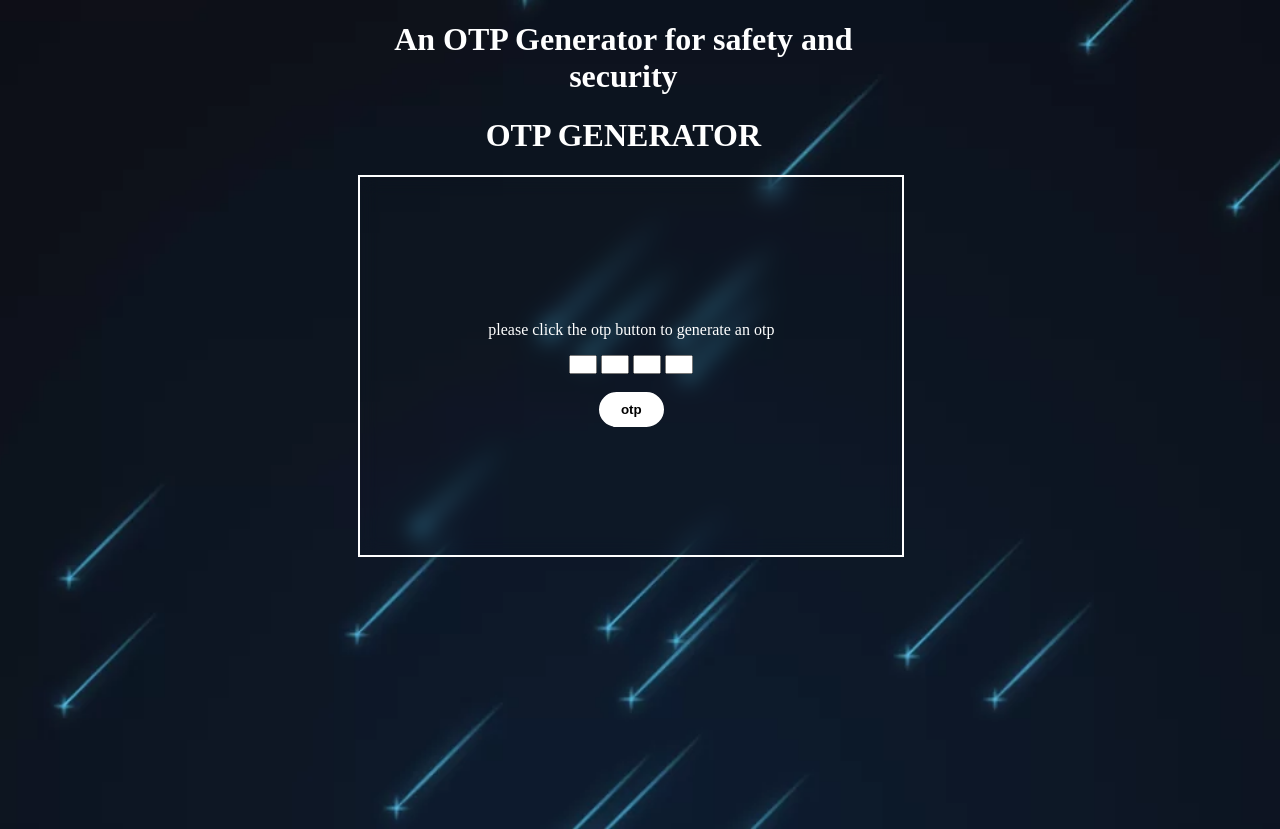
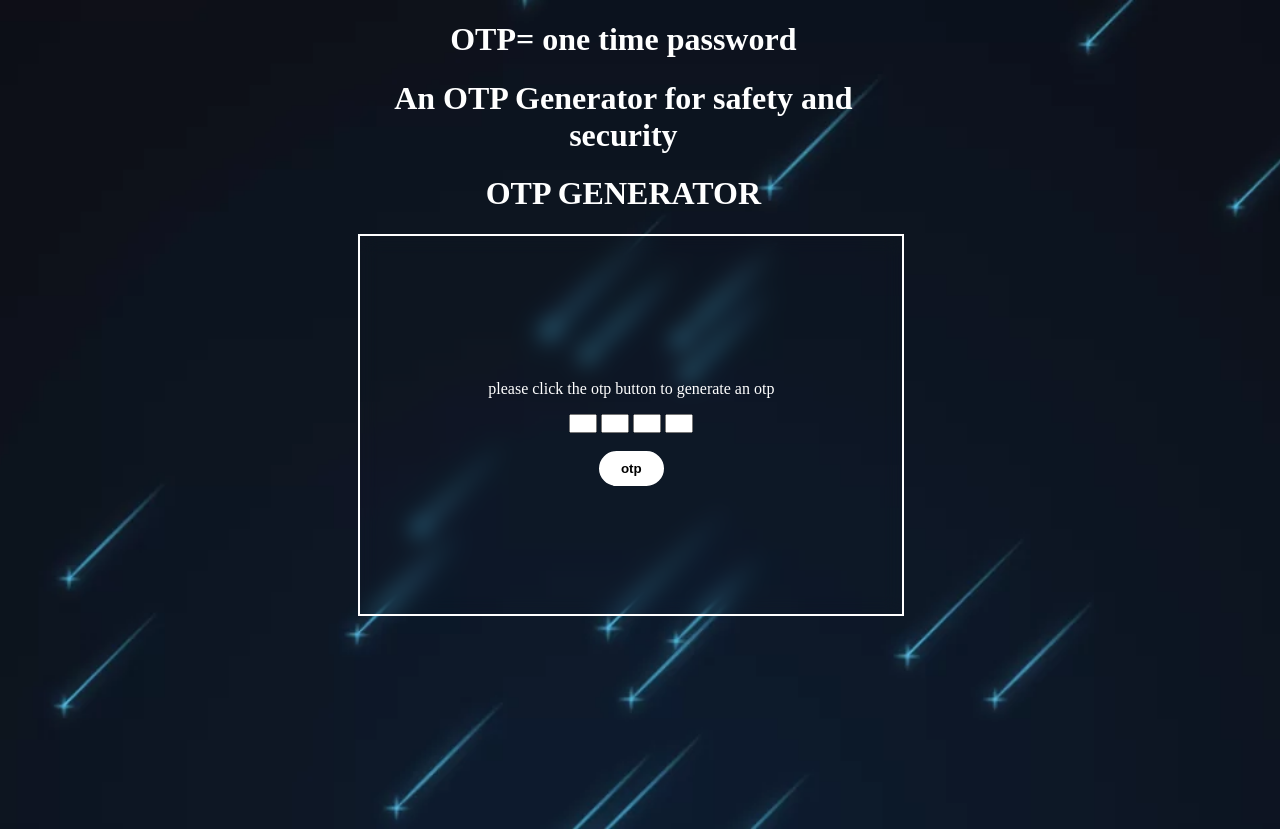
Before and after one commit to VamsiToleti/OTP-GENERATOR, a plain HTML site: page index.html in a window 1280 px wide. Drawn offline with Linux system fonts and the light colour scheme.

Commit message:
first commit

```diff
--- a/index.html
+++ b/index.html
@@ -7,6 +7,8 @@
   <link rel="stylesheet" href="style.css">
 </head>
 <body>
+
+  <h1>OTP= one time password</h1>
   <h1>An OTP Generator for safety and security </h1>
   <h1>OTP GENERATOR</h1>
   <div class="otp">
```
